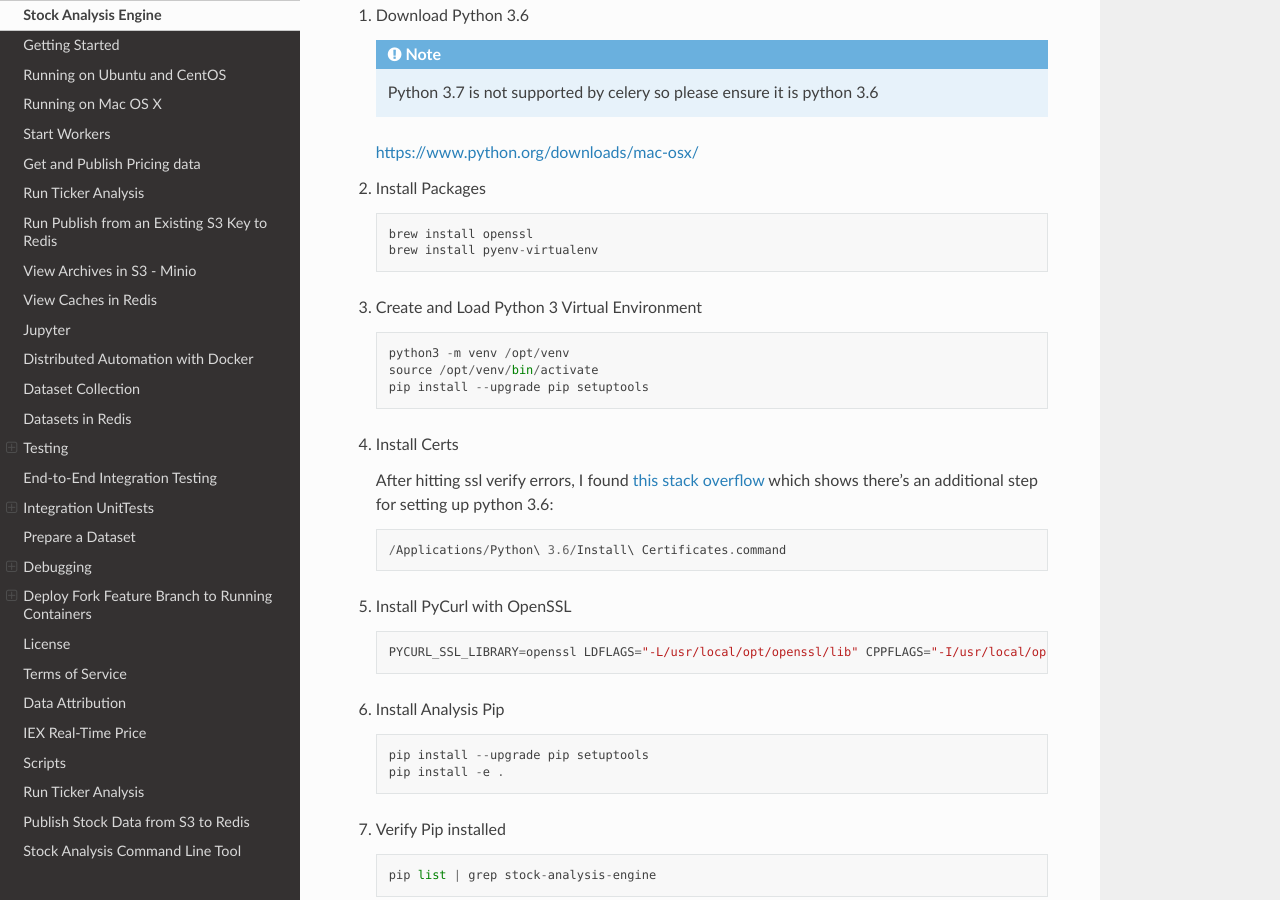
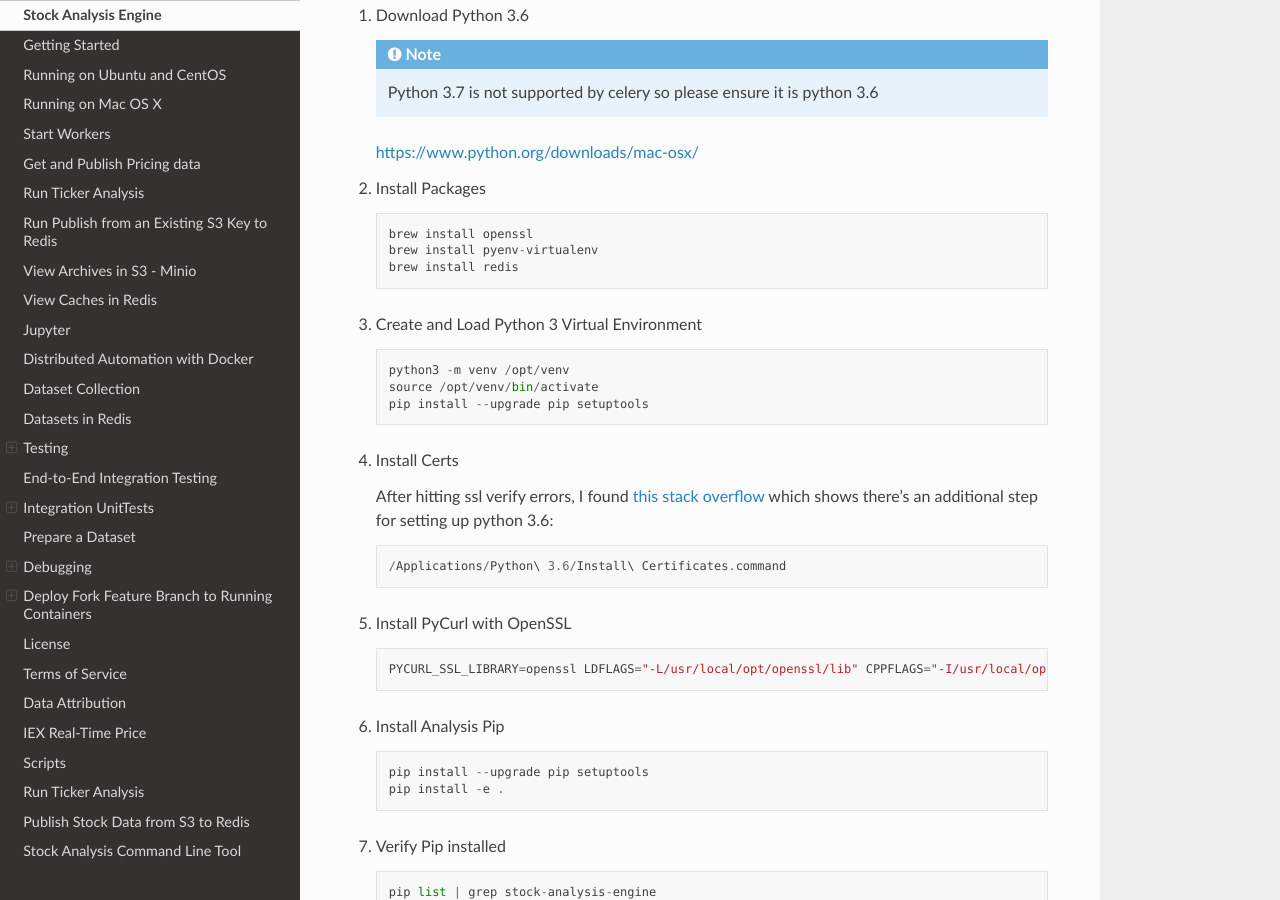
Before and after one commit to AlgoTraders/stock-analysis-engine, a Sphinx documentation site: the page built from docs/source/README.rst, in a window 1280 px wide and 900 px high, scrolled down 2264 px. Built offline with Sphinx 7.4.7 and the Read the Docs theme 2.0.0, drawn with Linux system fonts in a browser that asks for light colours.

Commit message:
Added redis install instructions to the README

```diff
--- a/README.rst
+++ b/README.rst
@@ -66,13 +66,13 @@
 
     ::
 
-        sudo apt-get install make cmake gcc python3-distutils python3-tk python3 python3-apport python3-certifi python3-dev python3-pip python3-venv python3.6
+        sudo apt-get install make cmake gcc python3-distutils python3-tk python3 python3-apport python3-certifi python3-dev python3-pip python3-venv python3.6 redis-tools
 
     CentOS
 
     ::
 
-        sudo yum install build-essential tkinter curl-devel make cmake python-devel python-setuptools python-pip python-virtualenv
+        sudo yum install build-essential tkinter curl-devel make cmake python-devel python-setuptools python-pip python-virtualenv redis
 
 #.  Create and Load Python 3 Virtual Environment
 
@@ -110,6 +110,7 @@
 
         brew install openssl
         brew install pyenv-virtualenv
+        brew install redis
 
 #.  Create and Load Python 3 Virtual Environment
 
--- a/docs/source/README.rst
+++ b/docs/source/README.rst
@@ -64,13 +64,13 @@
 
     ::
 
-        sudo apt-get install make cmake gcc python3-distutils python3-tk python3 python3-apport python3-certifi python3-dev python3-pip python3-venv python3.6
+        sudo apt-get install make cmake gcc python3-distutils python3-tk python3 python3-apport python3-certifi python3-dev python3-pip python3-venv python3.6 redis-tools
 
     CentOS
 
     ::
 
-        sudo yum install build-essential tkinter curl-devel make cmake python-devel python-setuptools python-pip python-virtualenv
+        sudo yum install build-essential tkinter curl-devel make cmake python-devel python-setuptools python-pip python-virtualenv redis
 
 #.  Create and Load Python 3 Virtual Environment
 
@@ -108,6 +108,7 @@
 
         brew install openssl
         brew install pyenv-virtualenv
+        brew install redis
 
 #.  Create and Load Python 3 Virtual Environment
 
```
